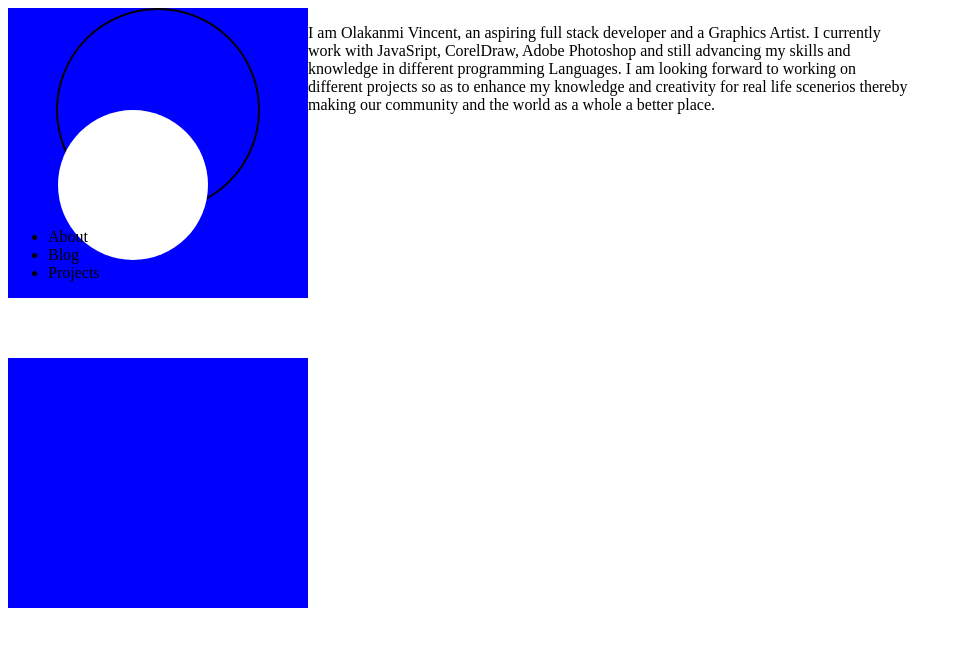
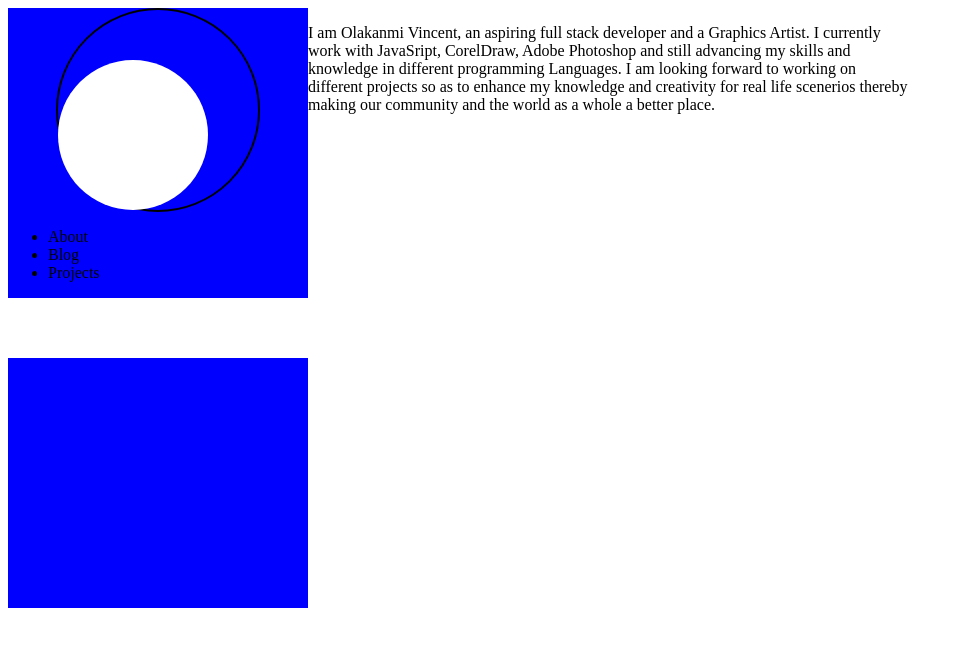
Before and after one commit to unicodebeast/unicodebeast, a PHP site: page / in a window 1280 px wide. Shown: the top 647 px of the page, without its empty margins (0-963 px from the left). Run offline with PHP 8.4, Linux system fonts and the light colour scheme.

Commit message:
modified few lines

```diff
--- a/main.css
+++ b/main.css
@@ -26,6 +26,7 @@
 
 
 .circle1, .circle2 {
+    margin-top: 60px;
     border-radius: 50%;
 }
 .circle1{
@@ -36,7 +37,7 @@
     width: 200px;
 }
 .circle2{
-    margin-top: 50%;
+    margin-top: 50px;
     height: 150px;
     width: 150px;
     background-color: white;
```
